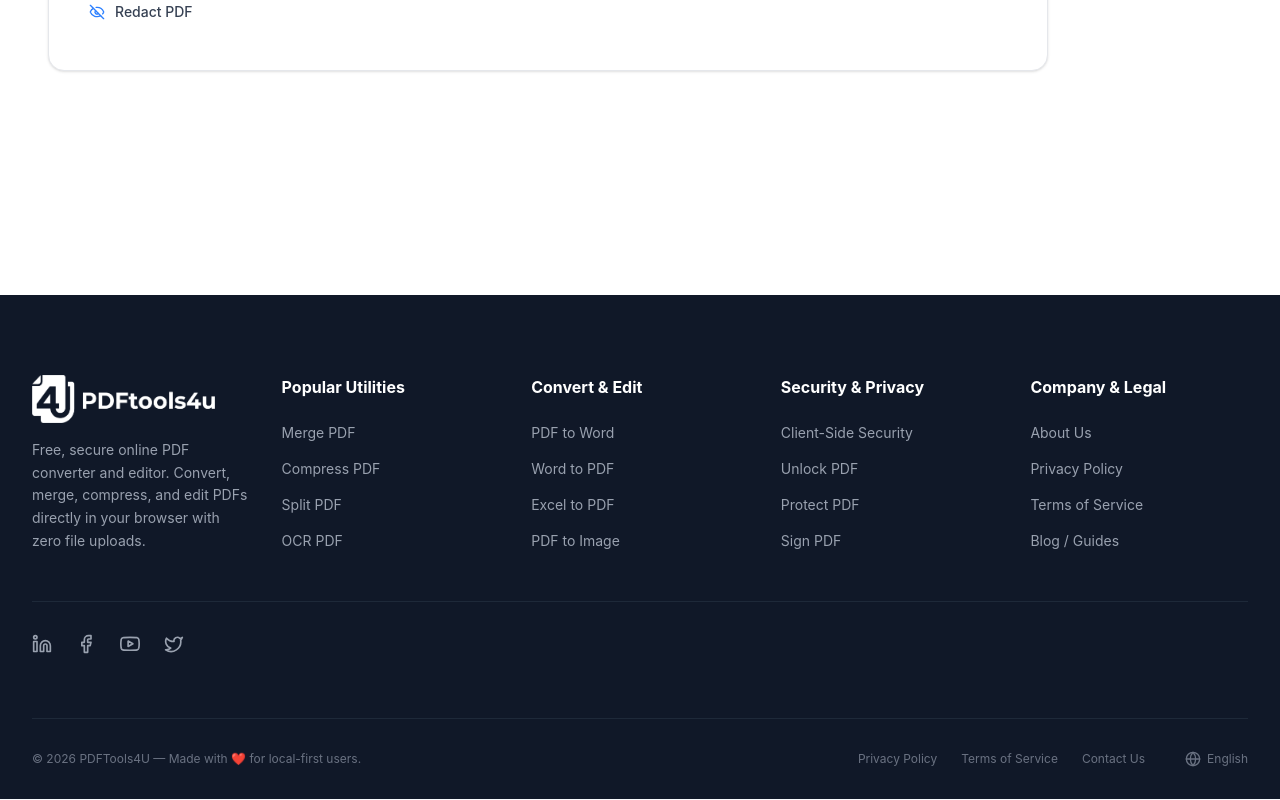
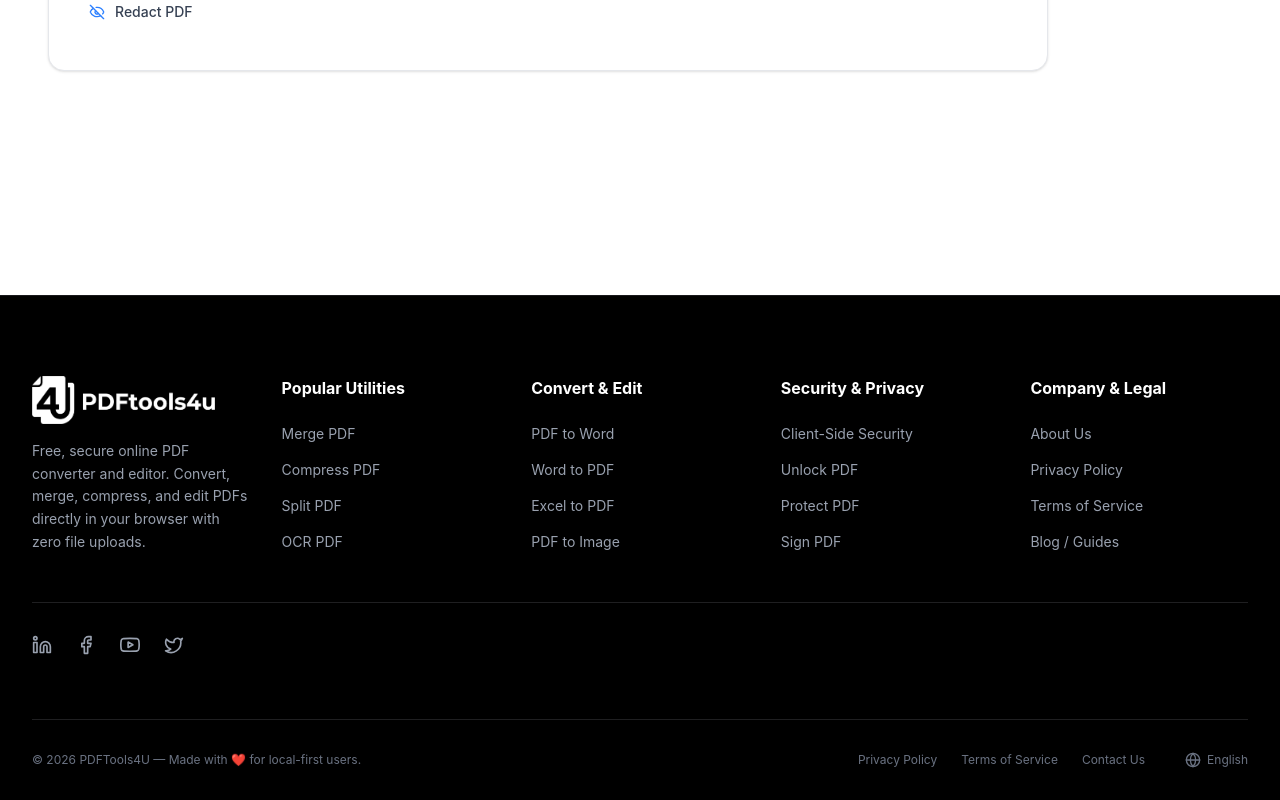
Before and after one commit to harshgzp11/PDFtools4u, a React (Vite) app: page / in a window 1280 px wide. Shown: the part 3807-4607 px from the top of the page. Built offline with nearby package versions, Linux system fonts and the light colour scheme.

Commit message:
style: change footer background to pure black (#000000)

```diff
--- a/src/components/Footer.jsx
+++ b/src/components/Footer.jsx
@@ -30,7 +30,7 @@ const YoutubeIcon = (props) => (
 
 export default function Footer({ onSelectTool }) {
   return (
-    <footer className="bg-gray-900 text-gray-300 pt-20 pb-8 px-4 md:px-8 mt-32 w-full">
+    <footer className="bg-black text-gray-300 pt-20 pb-8 px-4 md:px-8 mt-32 w-full border-t border-zinc-900">
       <div className="max-w-7xl mx-auto flex flex-col gap-12">
         {/* Top Grid */}
         <div className="grid grid-cols-1 sm:grid-cols-2 lg:grid-cols-5 gap-8">
@@ -96,7 +96,7 @@ export default function Footer({ onSelectTool }) {
         </div>
 
         {/* Social Icons */}
-        <div className="border-t border-gray-800 pt-8 pb-4 flex justify-between items-center gap-6">
+        <div className="border-t border-zinc-800/80 pt-8 pb-4 flex justify-between items-center gap-6">
           <div className="flex items-center gap-6">
             <a href="#linkedin" className="text-gray-400 hover:text-white transition-colors">
               <LinkedinIcon className="w-5 h-5" />
@@ -114,7 +114,7 @@ export default function Footer({ onSelectTool }) {
         </div>
 
         {/* Bottom Legal Section */}
-        <div className="border-t border-gray-800 pt-8 flex flex-col lg:flex-row justify-between items-center gap-4 text-xs text-gray-500">
+        <div className="border-t border-zinc-800/80 pt-8 flex flex-col lg:flex-row justify-between items-center gap-4 text-xs text-gray-500">
           <p>&copy; {new Date().getFullYear()} PDFTools4U &mdash; Made with ❤️ for local-first users.</p>
 
           <div className="flex flex-wrap items-center justify-center gap-6">
```
